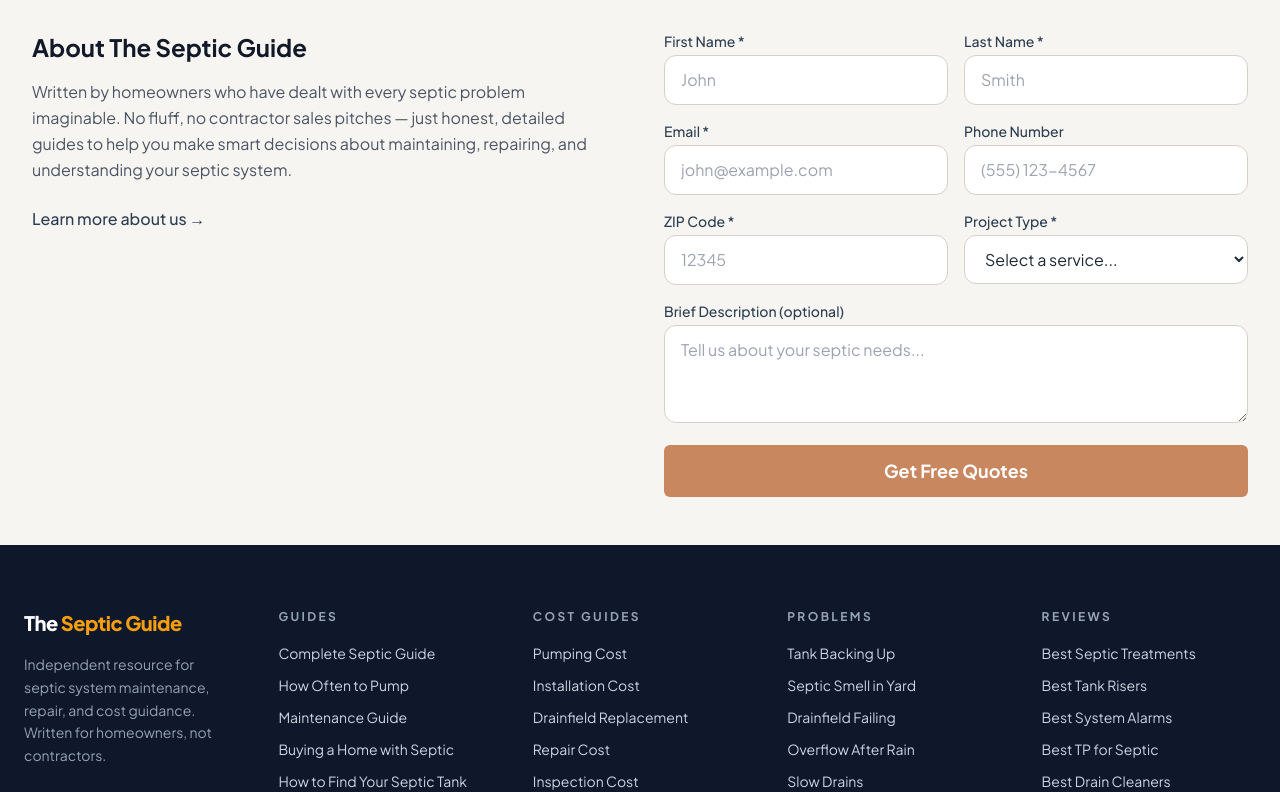
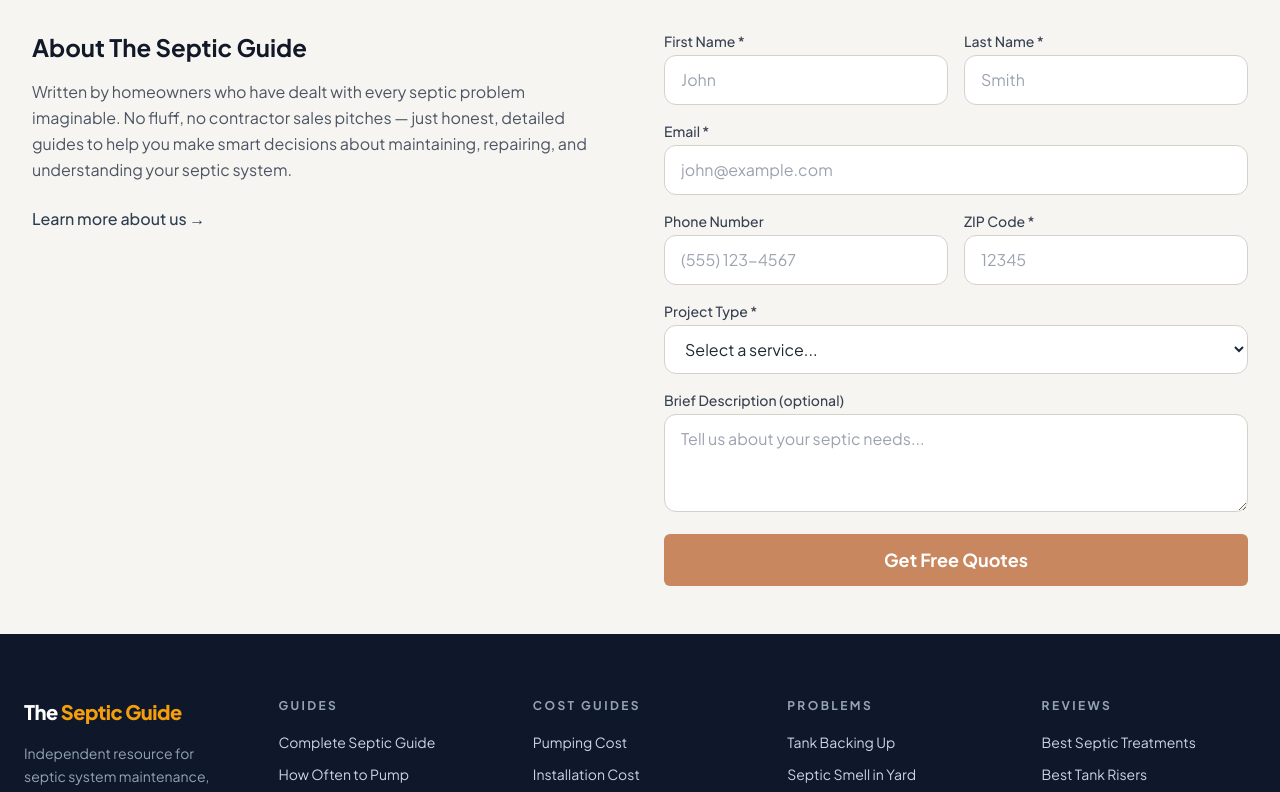
Before and after one commit to thebasementguide2026/theseptic.guide-, a Next.js app: page / in a window 1280 px wide. Shown: the part 3620-4412 px from the top of the page. Built offline with nearby package versions, Linux system fonts and the light colour scheme.

Commit message:
Add FormSubmit.co email integration to QuoteForm

```diff
--- a/components/QuoteForm.tsx
+++ b/components/QuoteForm.tsx
@@ -15,19 +15,42 @@ const projectTypes = [
 
 export default function QuoteForm() {
   const [formData, setFormData] = useState({
-    firstName: '',
-    lastName: '',
-    email: '',
-    phone: '',
-    zip: '',
-    projectType: '',
-    description: '',
+    firstName: '', lastName: '', email: '', phone: '', zip: '', projectType: '', description: '',
   })
   const [submitted, setSubmitted] = useState(false)
+  const [loading, setLoading] = useState(false)
+  const [error, setError] = useState('')
 
-  const handleSubmit = (e: React.FormEvent) => {
+  const handleSubmit = async (e: React.FormEvent) => {
     e.preventDefault()
-    setSubmitted(true)
+    setLoading(true)
+    setError('')
+    try {
+      const res = await fetch('https://formsubmit.co/ajax/thebasementguide@gmail.com', {
+        method: 'POST',
+        headers: { 'Content-Type': 'application/json', 'Accept': 'application/json' },
+        body: JSON.stringify({
+          _subject: `New Septic Lead: ${formData.projectType} - ${formData.zip}`,
+          'First Name': formData.firstName,
+          'Last Name': formData.lastName,
+          'Email': formData.email,
+          'Phone': formData.phone,
+          'ZIP Code': formData.zip,
+          'Project Type': formData.projectType,
+          'Description': formData.description,
+          _template: 'table',
+        }),
+      })
+      if (res.ok) {
+        setSubmitted(true)
+      } else {
+        setError('Something went wrong. Please try again.')
+      }
+    } catch {
+      setError('Something went wrong. Please try again.')
+    } finally {
+      setLoading(false)
+    }
   }
 
   const handleChange = (e: React.ChangeEvent<HTMLInputElement | HTMLSelectElement | HTMLTextAreaElement>) => {
@@ -38,89 +61,52 @@ export default function QuoteForm() {
     return (
       <div className="text-center py-12">
         <div className="text-4xl mb-4">{"\u2705"}</div>
-        <h3 className="text-2xl font-bold text-[#2C3E50] mb-2">Thank You!</h3>
-        <p className="text-[#5A6B7A]">We&apos;ll connect you with qualified septic professionals in your area.</p>
+        <h3 className="text-xl font-bold text-gray-900">Thank You!</h3>
+        <p className="text-gray-600 mt-2">We&apos;ll connect you with qualified septic professionals in your area.</p>
       </div>
     )
   }
 
   return (
     <form onSubmit={handleSubmit} className="space-y-4">
-      <div className="grid grid-cols-1 md:grid-cols-2 gap-4">
+      <div className="grid grid-cols-2 gap-4">
         <div>
-          <label className="block text-sm font-medium text-[#2C3E50] mb-1">First Name *</label>
-          <input
-            type="text" name="firstName" required
-            value={formData.firstName} onChange={handleChange}
-            className="w-full px-4 py-3 border border-[#D5D0CA] rounded-lg focus:outline-none focus:ring-2 focus:ring-[#C8875F] focus:border-transparent"
-            placeholder="John"
-          />
+          <label className="block text-sm font-medium text-gray-700 mb-1">First Name *</label>
+          <input type="text" name="firstName" required value={formData.firstName} onChange={handleChange} className="w-full px-4 py-3 border border-[#D5D0CA] rounded-lg focus:outline-none focus:ring-2 focus:ring-[#C8875F] focus:border-transparent" placeholder="John" />
         </div>
         <div>
-          <label className="block text-sm font-medium text-[#2C3E50] mb-1">Last Name *</label>
-          <input
-            type="text" name="lastName" required
-            value={formData.lastName} onChange={handleChange}
-            className="w-full px-4 py-3 border border-[#D5D0CA] rounded-lg focus:outline-none focus:ring-2 focus:ring-[#C8875F] focus:border-transparent"
-            placeholder="Smith"
-          />
-        </div>
-      </div>
-      <div className="grid grid-cols-1 md:grid-cols-2 gap-4">
-        <div>
-          <label className="block text-sm font-medium text-[#2C3E50] mb-1">Email *</label>
-          <input
-            type="email" name="email" required
-            value={formData.email} onChange={handleChange}
-            className="w-full px-4 py-3 border border-[#D5D0CA] rounded-lg focus:outline-none focus:ring-2 focus:ring-[#C8875F] focus:border-transparent"
-            placeholder="john@example.com"
-          />
-        </div>
-        <div>
-          <label className="block text-sm font-medium text-[#2C3E50] mb-1">Phone Number</label>
-          <input
-            type="tel" name="phone"
-            value={formData.phone} onChange={handleChange}
-            className="w-full px-4 py-3 border border-[#D5D0CA] rounded-lg focus:outline-none focus:ring-2 focus:ring-[#C8875F] focus:border-transparent"
-            placeholder="(555) 123-4567"
-          />
-        </div>
-      </div>
-      <div className="grid grid-cols-1 md:grid-cols-2 gap-4">
-        <div>
-          <label className="block text-sm font-medium text-[#2C3E50] mb-1">ZIP Code *</label>
-          <input
-            type="text" name="zip" required
-            value={formData.zip} onChange={handleChange}
-            className="w-full px-4 py-3 border border-[#D5D0CA] rounded-lg focus:outline-none focus:ring-2 focus:ring-[#C8875F] focus:border-transparent"
-            placeholder="12345"
-          />
-        </div>
-        <div>
-          <label className="block text-sm font-medium text-[#2C3E50] mb-1">Project Type *</label>
-          <select
-            name="projectType" required
-            value={formData.projectType} onChange={handleChange}
-            className="w-full px-4 py-3 border border-[#D5D0CA] rounded-lg focus:outline-none focus:ring-2 focus:ring-[#C8875F] focus:border-transparent bg-white"
-          >
-            <option value="">Select a service...</option>
-            {projectTypes.map((type) => (
-              <option key={type} value={type}>{type}</option>
-            ))}
-          </select>
+          <label className="block text-sm font-medium text-gray-700 mb-1">Last Name *</label>
+          <input type="text" name="lastName" required value={formData.lastName} onChange={handleChange} className="w-full px-4 py-3 border border-[#D5D0CA] rounded-lg focus:outline-none focus:ring-2 focus:ring-[#C8875F] focus:border-transparent" placeholder="Smith" />
         </div>
       </div>
       <div>
-        <label className="block text-sm font-medium text-[#2C3E50] mb-1">Brief Description (optional)</label>
-        <textarea
-          name="description" rows={3}
-          value={formData.description} onChange={handleChange}
-          className="w-full px-4 py-3 border border-[#D5D0CA] rounded-lg focus:outline-none focus:ring-2 focus:ring-[#C8875F] focus:border-transparent"
-          placeholder="Tell us about your septic needs..."
-        />
+        <label className="block text-sm font-medium text-gray-700 mb-1">Email *</label>
+        <input type="email" name="email" required value={formData.email} onChange={handleChange} className="w-full px-4 py-3 border border-[#D5D0CA] rounded-lg focus:outline-none focus:ring-2 focus:ring-[#C8875F] focus:border-transparent" placeholder="john@example.com" />
       </div>
-      <button type="submit" className="btn-primary w-full text-center py-3 text-lg">
-        Get Free Quotes
+      <div className="grid grid-cols-2 gap-4">
+        <div>
+          <label className="block text-sm font-medium text-gray-700 mb-1">Phone Number</label>
+          <input type="tel" name="phone" value={formData.phone} onChange={handleChange} className="w-full px-4 py-3 border border-[#D5D0CA] rounded-lg focus:outline-none focus:ring-2 focus:ring-[#C8875F] focus:border-transparent" placeholder="(555) 123-4567" />
+        </div>
+        <div>
+          <label className="block text-sm font-medium text-gray-700 mb-1">ZIP Code *</label>
+          <input type="text" name="zip" required value={formData.zip} onChange={handleChange} className="w-full px-4 py-3 border border-[#D5D0CA] rounded-lg focus:outline-none focus:ring-2 focus:ring-[#C8875F] focus:border-transparent" placeholder="12345" />
+        </div>
+      </div>
+      <div>
+        <label className="block text-sm font-medium text-gray-700 mb-1">Project Type *</label>
+        <select name="projectType" required value={formData.projectType} onChange={handleChange} className="w-full px-4 py-3 border border-[#D5D0CA] rounded-lg focus:outline-none focus:ring-2 focus:ring-[#C8875F] focus:border-transparent bg-white">
+          <option value="">Select a service...</option>
+          {projectTypes.map((type) => (<option key={type} value={type}>{type}</option>))}
+        </select>
+      </div>
+      <div>
+        <label className="block text-sm font-medium text-gray-700 mb-1">Brief Description (optional)</label>
+        <textarea name="description" rows={3} value={formData.description} onChange={handleChange} className="w-full px-4 py-3 border border-[#D5D0CA] rounded-lg focus:outline-none focus:ring-2 focus:ring-[#C8875F] focus:border-transparent" placeholder="Tell us about your septic needs..." />
+      </div>
+      {error && <p className="text-red-600 text-sm">{error}</p>}
+      <button type="submit" disabled={loading} className="btn-primary w-full text-center py-3 text-lg disabled:opacity-50">
+        {loading ? 'Sending...' : 'Get Free Quotes'}
       </button>
     </form>
   )
```
